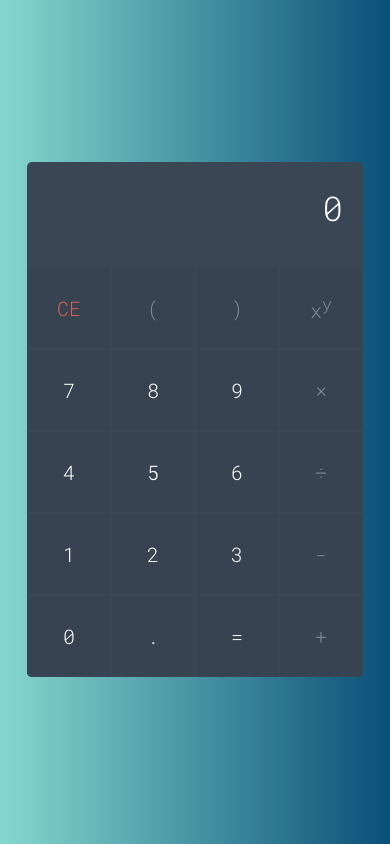
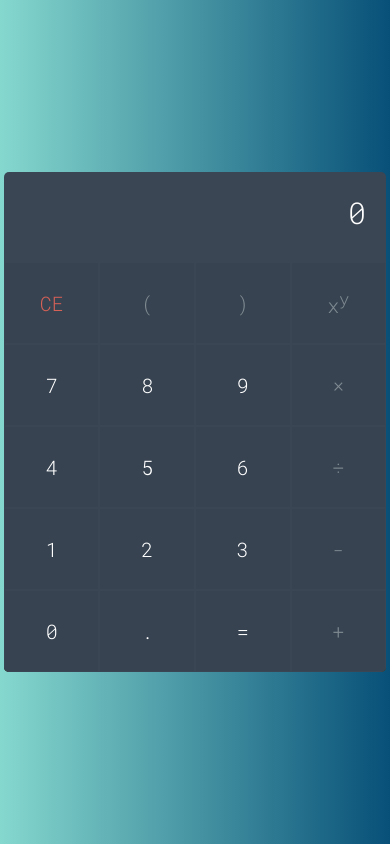
Before and after one commit to arecki3000/react-calculator, a React (Create React App) app: page / in a window 390 px wide. Built offline with nearby package versions, Linux system fonts and the light colour scheme.

Commit message:
Small adjustment to mobile chrome

```diff
--- a/package.json
+++ b/package.json
@@ -13,7 +13,7 @@
     "react-scripts": "1.1.1"
   },
   "lint-staged": {
-    "src/**/*": [
+    "src/**/*.js": [
       "eslint src --ext .js,.jsx --fix",
       "git add"
     ]
--- a/public/index.html
+++ b/public/index.html
@@ -2,7 +2,7 @@
 <html lang="en">
   <head>
     <meta charset="utf-8">
-    <meta name="viewport" content="width=device-width, initial-scale=1, shrink-to-fit=no">
+    <meta name="viewport" content="width=device-width, initial-scale=1, shrink-to-fit=no, user-scalable=no">
     <meta name="theme-color" content="#000000">
     <!--
       manifest.json provides metadata used when your web app is added to the
--- a/src/App.css
+++ b/src/App.css
@@ -1,4 +1,6 @@
 body {
+  margin: 0;
+  padding: 1px;
   font-family: sans-serif;
   background: #085078; /* fallback for old browsers */
   background: -webkit-linear-gradient(
--- a/src/components/ButtonsPanel/ButtonsPanel.jsx
+++ b/src/components/ButtonsPanel/ButtonsPanel.jsx
@@ -2,6 +2,7 @@ import React, { PureComponent } from 'react';
 import PropTypes from 'prop-types';
 import Button, { enhance } from '../Button/Button';
 import { calculatorButtons } from '../../consts/buttons';
+import uiConstants from '../../consts/uiConstants';
 
 class ButtonsPanel extends PureComponent {
   static propTypes = {
@@ -15,9 +16,17 @@ class ButtonsPanel extends PureComponent {
 
   render() {
     const CalculatorButton = enhance(Button, { onClick: this.props.onClick });
+    let styles = {};
+
+    if(window.innerWidth <= uiConstants.PHONE_VERTICAL_BREAKPOINT) {
+      const windowHeight = window.screen.height;
+      const height = windowHeight - uiConstants.DISPLAY_PANEL_HEIGHT - uiConstants.PHONE_VERTICAL_MARGIN;
+
+      styles = { height };
+    }
 
     return (
-      <div className="calculator-buttons-panel">
+      <div className="calculator-buttons-panel" style={styles}>
         <CalculatorButton
           type={this.props.clearingButtonType}
           className="color-red"
--- a/src/components/Calculator/Calculator.css
+++ b/src/components/Calculator/Calculator.css
@@ -49,6 +49,41 @@
   float: left;
 }
 
-.calculator-button:hover {
-  background: #445364;
+@media only screen and (min-width: 481px) {
+  .calculator-button:hover {
+    background: #445364;
+  }
 }
+
+@media only screen and (max-width: 480px) {
+  .calculator {
+    width: 98%;
+    left: 1%;
+    margin-left: 0;
+  }
+
+  .calculator-display-panel {
+    height: 60px;
+  }
+
+  .calculator-display-panel-equation {
+    font-size: 14px;
+    margin-bottom: 6px;
+  }
+
+  .calculator-display-panel-result {
+    font-size: 30px;
+    margin-top: 6px;
+  }
+
+  .calculator-display-panel-result-small-font {
+    font-size: 20px;
+    margin-top: 11px;
+  }
+
+  .calculator-button {
+    width: 25%;
+    height: 20%;
+  }
+
+}
--- a/src/components/Calculator/Calculator.jsx
+++ b/src/components/Calculator/Calculator.jsx
@@ -9,6 +9,7 @@ import {
   mathematicalSigns,
   mathematicalOperands
 } from '../../consts/buttons';
+import uiConstants from '../../consts/uiConstants';
 import './Calculator.css';
 
 class Calculator extends PureComponent {
@@ -225,9 +226,18 @@ class Calculator extends PureComponent {
 
   render() {
     const { equation, result, clearingButtonType } = this.state;
+    let styles = {};
+
+    if(window.innerWidth <= uiConstants.PHONE_VERTICAL_BREAKPOINT) {
+      const windowHeight = window.screen.height;
+      const height = windowHeight - uiConstants.PHONE_VERTICAL_MARGIN;
+      const marginTop = height / 2 * (-1);
+
+      styles = { height, marginTop };
+    }
 
     return (
-      <div className="calculator">
+      <div className="calculator" style={ styles }>
         <DisplayPanel
           equation={this.equationListToString(equation)}
           result={result}
--- /dev/null
+++ b/src/consts/uiConstants.js
@@ -0,0 +1,7 @@
+const uiConstants = {
+  DISPLAY_PANEL_HEIGHT: 90,
+  PHONE_VERTICAL_BREAKPOINT: 480,
+  PHONE_VERTICAL_MARGIN: 100,
+};
+
+export default uiConstants;
```
